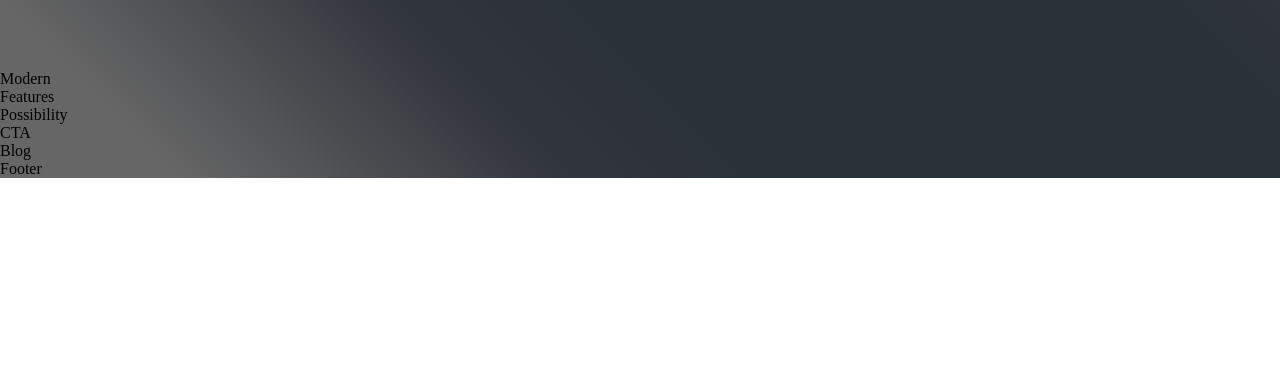
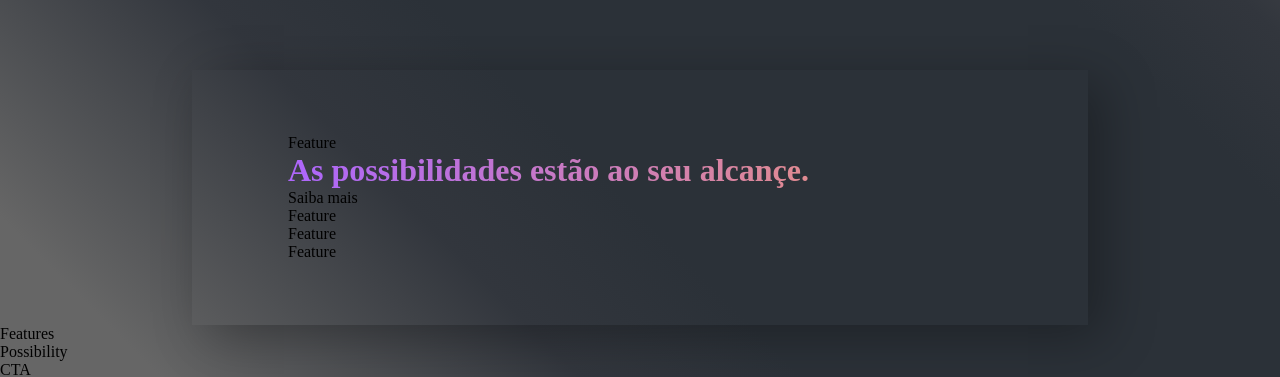
Before and after one commit to devmarcioreis/modern-react, a React (Create React App) app: page / in a window 1280 px wide. Shown: the part 781-1158 px from the top of the page. Before the commit the page ends 959 px from the top, so only its background shows below. Built offline with nearby package versions, Linux system fonts and the light colour scheme.

Commit message:
new section

```diff
--- a/src/components/navbar/Navbar.jsx
+++ b/src/components/navbar/Navbar.jsx
@@ -7,6 +7,7 @@ import logo from '../../assets/logo.png'
 const Menu = () => (
   <>
     <p><a href="#home">Home</a></p>
+    <p><a href="#info">Modern</a></p>
     <p><a href="#about">Sobre</a></p>
     <p><a href="#services">Serviços</a></p>
     <p><a href="#clients">Clientes</a></p>
--- a/src/containers/modern/Modern.jsx
+++ b/src/containers/modern/Modern.jsx
@@ -1,9 +1,24 @@
 import React from 'react'
 import './modern.css'
+import { Feature } from '../../components'
+
 
 const Modern = () => {
   return (
-    <div>Modern</div>
+    <div className='modern__main section__margin' id='info'>
+        <div className="modern__main-feature">
+            <Feature />
+        </div>
+        <div className="modern__main-heading">
+          <h1 className='gradient__text'>As possibilidades estão ao seu alcançe.</h1>
+          <p>Saiba mais</p>
+        </div>
+        <div className="modern__main-container">
+          <Feature />
+          <Feature />
+          <Feature />
+        </div>
+    </div>
   )
 }
 
--- a/src/containers/modern/modern.css
+++ b/src/containers/modern/modern.css
@@ -0,0 +1,11 @@
+.modern__main {
+    display: flex;
+    flex-direction: column;
+    padding: 2rem;
+    box-shadow: 15px 12px 50px rgba(0, 0, 0, 0.3);
+    width: 70%;
+    margin: auto;
+}
+.modern__main-feature {
+    display: flex;
+}
```
